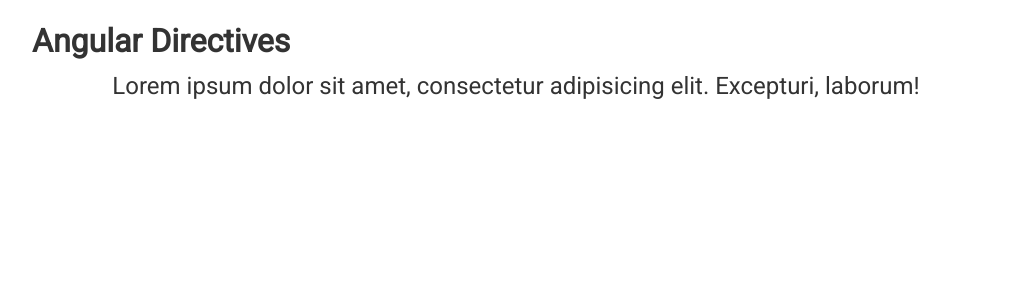
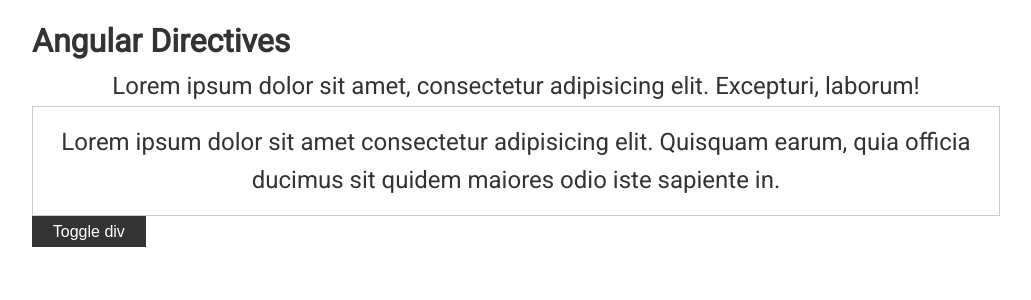
Before and after one commit to Kapibarra/angularlessons, an Angular app: page / in a window 1280 px wide. Shown: the top 300 px of the page, without its empty margins (124-1155 px from the left). Built offline with nearby package versions, Linux system fonts and the light colour scheme.

Commit message:
structure directives

```diff
--- a/src/app/app.component.html
+++ b/src/app/app.component.html
@@ -3,4 +3,8 @@
 
 
     <p appStyle="green" fontWeight="bold" [dStyles]="{border:'1px solid blue', borderRadius: '20px'}">Lorem ipsum dolor sit amet, consectetur adipisicing elit. Excepturi, laborum!</p>
+    <div class="wrap" *ngIf="isVisible">
+        <p>Lorem ipsum dolor sit amet consectetur adipisicing elit. Quisquam earum, quia officia ducimus sit quidem maiores odio iste sapiente in.</p>
+    </div>
+    <button class="btn" (click)="isVisible = !isVisible">Toggle div</button>
 </div>
--- a/src/app/app.component.scss
+++ b/src/app/app.component.scss
@@ -1,4 +1,9 @@
-p  {
-  font-size: 1.5rem;
-  text-align: center;
+p {
+    font-size: 1.5rem;
+    text-align: center;
 }
+
+.wrap {
+    border: 1px solid #ccc;
+    padding: 1rem;
+}
--- a/src/app/app.component.ts
+++ b/src/app/app.component.ts
@@ -6,5 +6,5 @@ import {Component} from '@angular/core'
   styleUrls: ['./app.component.scss']
 })
 export class AppComponent {
-
+isVisible = true;
 }
--- a/src/app/app.module.ts
+++ b/src/app/app.module.ts
@@ -4,11 +4,13 @@ import {NgModule} from '@angular/core'
 import {AppComponent} from './app.component'
 import {FormsModule} from '@angular/forms'
 import {StyleDirective} from './directives/style.directive';
+import { IfnotDirective } from './directives/ifnot.directive';
 
 @NgModule({
   declarations: [
     AppComponent,
-    StyleDirective
+    StyleDirective,
+    IfnotDirective
   ],
   imports: [
     BrowserModule,
--- /dev/null
+++ b/src/app/directives/ifnot.directive.ts
@@ -0,0 +1,20 @@
+import { Directive, Input, TemplateRef, ViewContainerRef } from '@angular/core';
+
+@Directive({
+  selector: '[appIfnot]'
+})
+export class IfnotDirective {
+
+@Input() set ifNot(condition: boolean) {
+  if (!condition) {
+this.viewContainer.createEmbeddedView(this.templateRef)
+  } else {
+    this.viewContainer.clear()
+  }
+}
+
+  constructor(private templateRef: TemplateRef<any>,
+    private viewContainer: ViewContainerRef
+    ) { }
+
+}
```
